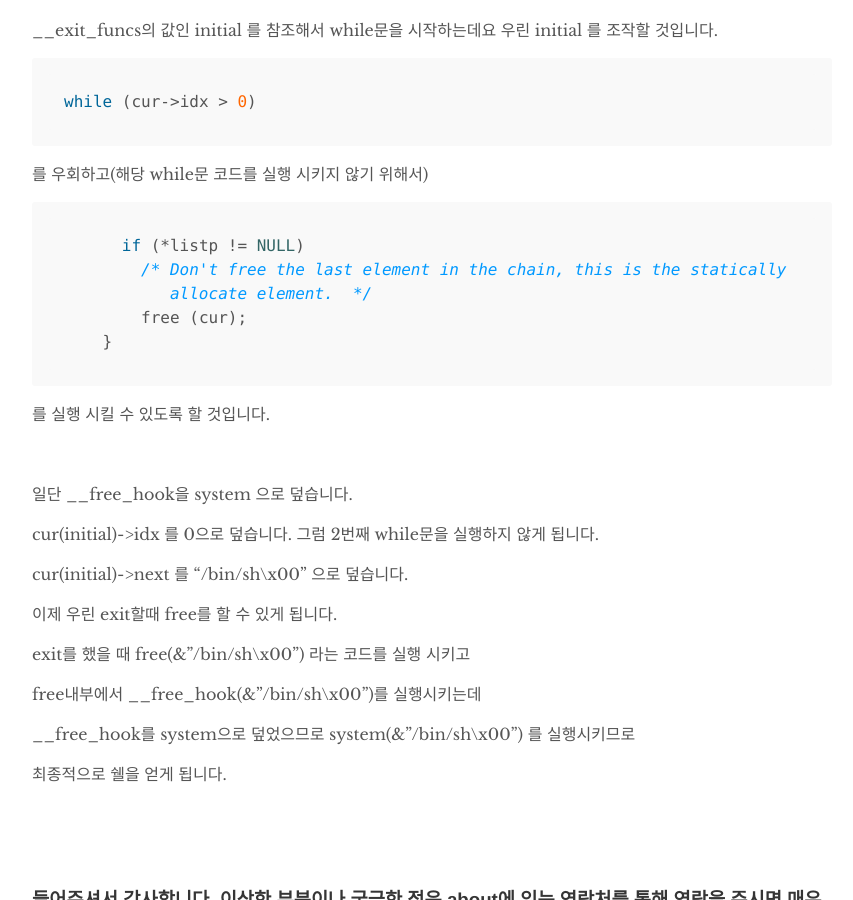
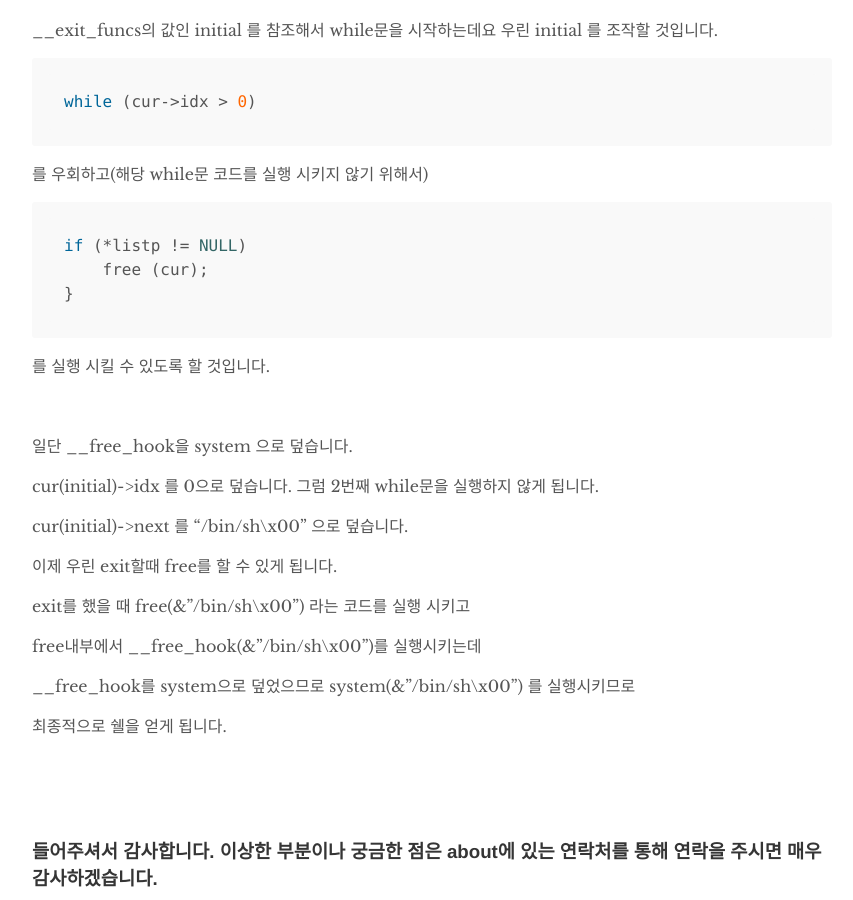
Before and after one commit to hOwD4yS/hOwD4yS.github.io, a Jekyll site: the page built from _posts/2018-10-1-exit-call-function.md, in a window 1280 px wide and 900 px high, scrolled down 7470 px. Shown: the whole window, without its empty margins (208-1061 px from the left). Built offline with Jekyll 4.4.1, drawn with Linux system fonts in a browser that asks for light colours.

Commit message:
add new post

````diff
--- a/_posts/2018-10-1-exit-call-function.md
+++ b/_posts/2018-10-1-exit-call-function.md
@@ -288,11 +288,9 @@ while (cur->idx > 0)
 를 우회하고(해당 while문 코드를 실행 시키지 않기 위해서)
 
 ```c++
-      if (*listp != NULL)
-	/* Don't free the last element in the chain, this is the statically
-	   allocate element.  */
-	free (cur);
-    }
+if (*listp != NULL)
+    free (cur);
+}
 ```
 
 를 실행 시킬 수 있도록 할 것입니다.
````
